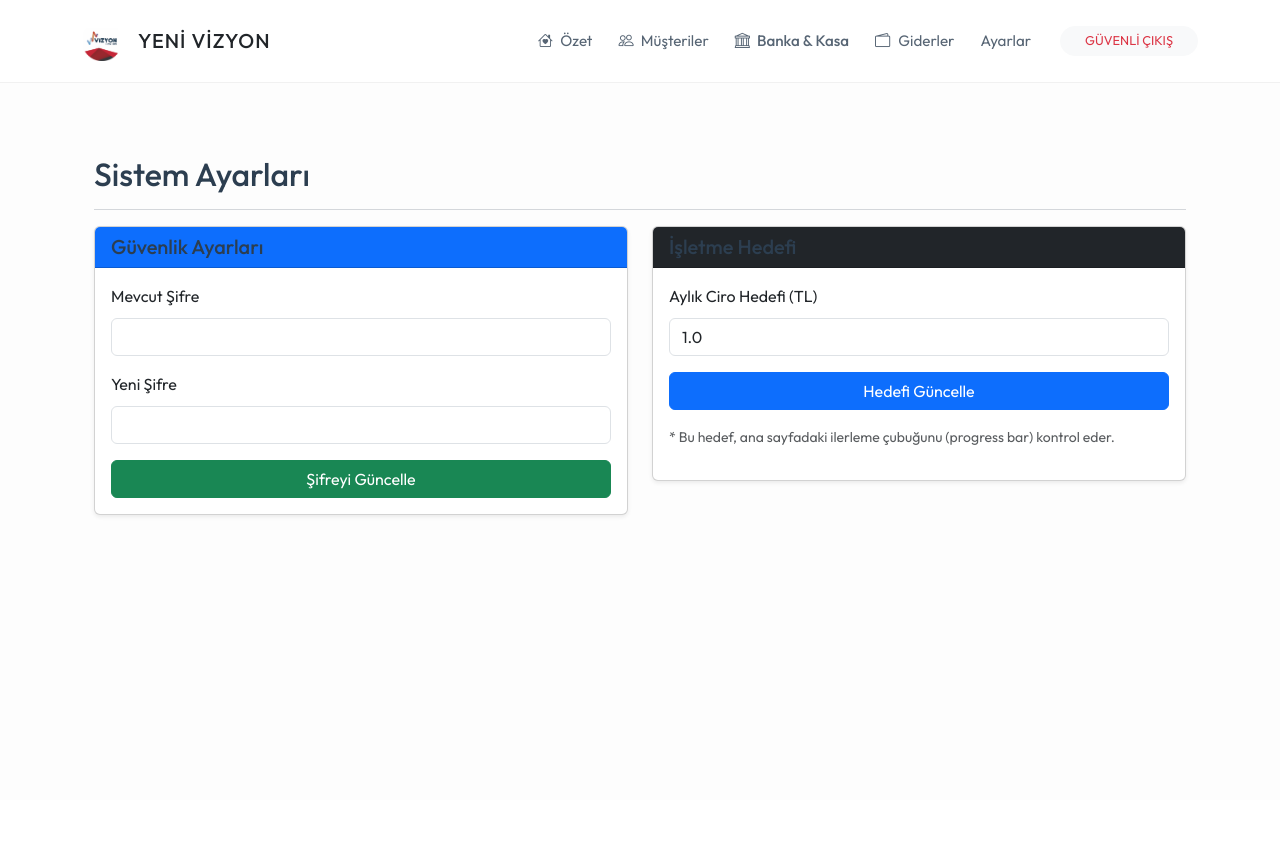
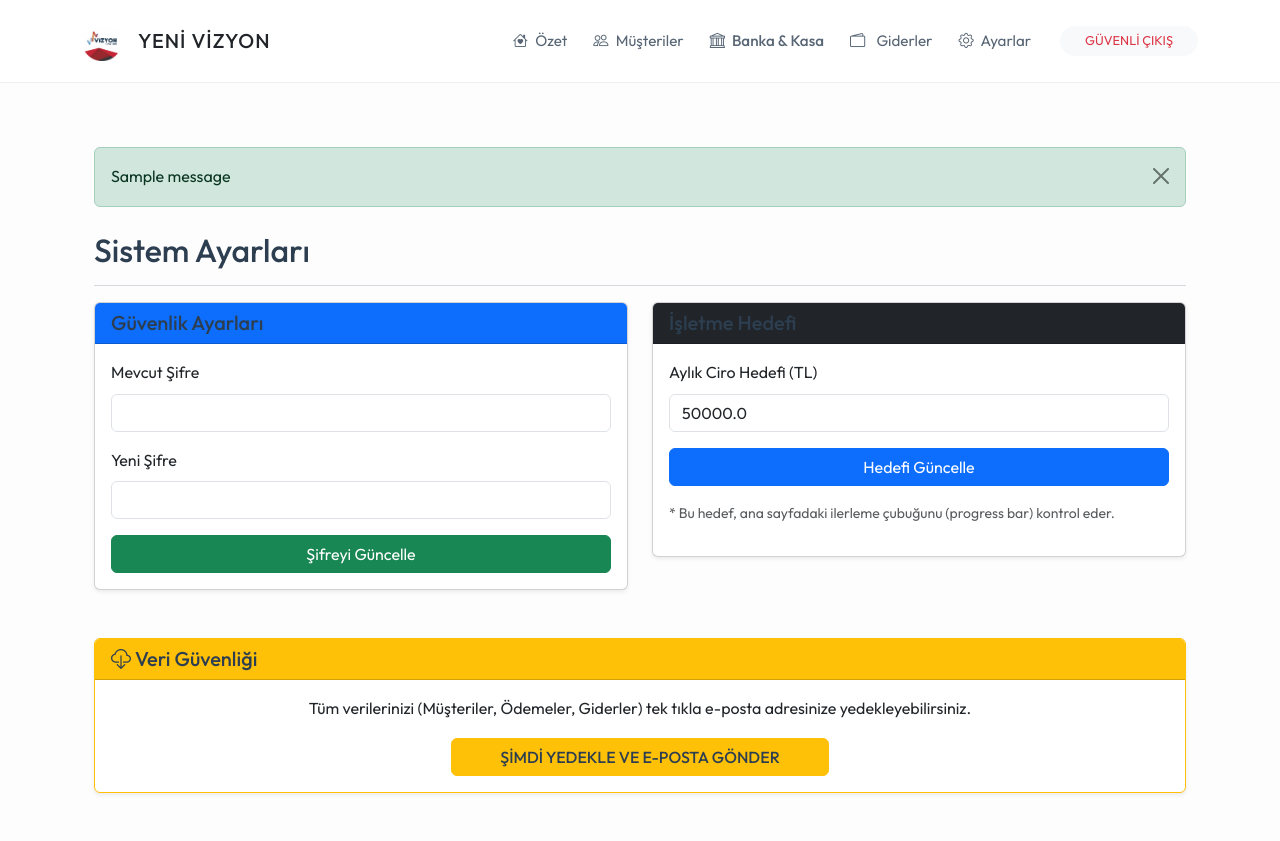
Before and after one commit to musty7091/yvr, a Flask app: page /ayarlar in a window 1280 px wide. Before the commit the page ends 517 px from the top, so only its background shows below. Run offline with Flask 3, Linux system fonts and the light colour scheme; the visitor is signed in with stand-in values (Sample User, id 1); tables that the repository leaves empty hold one stand-in row (values such as "Sample post"); one stand-in notice (Sample message) is shown.

Commit message:
yedekleme maili

```diff
--- a/app.py
+++ b/app.py
@@ -1,33 +1,42 @@
 import os
 from flask import Flask
-from dotenv import load_dotenv # Yeni eklendi
+from dotenv import load_dotenv
 from models import db
 from routes.musteri_isleri import musteri_bp
 from routes.tedarikci_isleri import tedarikci_bp
 from routes.genel_isler import genel_bp
 from routes.gider_isleri import gider_bp
 
-# .env dosyasındaki değişkenleri yükle
+# .env yükle
 load_dotenv()
 
 app = Flask(__name__)
 
-# GÜVENLİK: Secret key artık dışarıdan alınıyor, yoksa varsayılan atanıyor
-app.secret_key = os.getenv('SECRET_KEY', 'cok_gizli_varsayilan_anahtar')
+# GÜVENLİK
+app.secret_key = os.getenv('SECRET_KEY', 'cok_gizli_anahtar_123')
 
-# VERİTABANI: Yol artık dışarıdan yönetilebilir
-app.config['SQLALCHEMY_DATABASE_NAME'] = os.getenv('DATABASE_URL', 'sqlite:///instance/yvr_veritabani.db')
+# --- VERİTABANI YOLU DÜZELTMESİ ---
+# Mevcut klasörü bul ve 'instance' klasörünün tam yolunu oluştur
+basedir = os.path.abspath(os.path.dirname(__file__))
+instance_path = os.path.join(basedir, 'instance')
+
+# Eğer 'instance' klasörü yoksa kod hata vermesin, otomatik oluştursun
+if not os.path.exists(instance_path):
+    os.makedirs(instance_path)
+
+# Veritabanı yolunu tam (absolute) yol olarak ayarla
+db_path = os.path.join(instance_path, 'yvr_veritabani.db')
+app.config['SQLALCHEMY_DATABASE_URI'] = 'sqlite:///' + db_path
 app.config['SQLALCHEMY_TRACK_MODIFICATIONS'] = False
+# ----------------------------------
 
 db.init_app(app)
 
 # Blueprint Kayıtları
-app.register_blueprint(genel_bp)
-app.register_blueprint(musteri_bp, url_prefix='/musteriler')
-app.register_blueprint(tedarikci_bp, url_prefix='/tedarikciler')
-app.register_blueprint(gider_bp, url_prefix='/giderler')
+app.register_blueprint(genel_bp) # Ön ek yok (/, /login, /ayarlar)
+app.register_blueprint(musteri_bp, url_prefix='/musteri') # /musteri/satislar, /musteri/liste
+app.register_blueprint(tedarikci_bp, url_prefix='/ticari') # /ticari/borclar
+app.register_blueprint(gider_bp, url_prefix='/gider') # /gider/giderler
 
 if __name__ == '__main__':
-    # DEBUG modu artık .env dosyasından kontrol ediliyor
-    debug_mode = os.getenv('DEBUG', 'False') == 'True'
-    app.run(debug=debug_mode)
+    app.run(debug=True, port=5000)
--- a/routes/genel_isler.py
+++ b/routes/genel_isler.py
@@ -3,6 +3,11 @@ from sqlalchemy import extract
 from models import db, IsKaydi, SatinAlma, Gider, Ayarlar, BankaKasa, Transfer, Kullanici
 from utils import GUNCEL_KURLAR, kurlari_sabitle
 from datetime import datetime
+import smtplib
+from email.mime.multipart import MIMEMultipart
+from email.mime.base import MIMEBase
+from email import encoders
+import os
 
 genel_bp = Blueprint('genel', __name__)
 
@@ -215,3 +220,52 @@ def kurlari_guncelle():
 
     kurlari_sabitle()
     return redirect(request.referrer or url_for('genel.index'))
+
+@genel_bp.route('/yedekle_ve_mail_at')
+def yedekle_ve_mail_at():
+    if 'logged_in' not in session:
+        return redirect(url_for('genel.index'))
+
+    # 1. Veritabanı dosyasının yolunu belirleme
+    basedir = os.path.abspath(os.path.dirname(__file__))
+    # instance klasörü bir üst dizinde olduğu için os.path.dirname kullanıyoruz
+    db_path = os.path.join(os.path.dirname(basedir), 'instance', 'yvr_veritabani.db')
+
+    # 2. .env verilerini güvenli çekme (Hata almamak için varsayılan değerler ekledik)
+    mail_server = os.getenv('MAIL_SERVER')
+    mail_port = os.getenv('MAIL_PORT', '587') # Varsayılan olarak 587 metin olarak tutulur
+    mail_user = os.getenv('MAIL_USERNAME')
+    mail_pass = os.getenv('MAIL_PASSWORD')
+
+    # Bilgilerden biri bile eksikse işlemi durdur ve kullanıcıya bildir
+    if not all([mail_server, mail_user, mail_pass]):
+        flash('E-posta yapılandırma bilgileri eksik. Lütfen .env dosyasını kontrol edin.', 'danger')
+        return redirect(url_for('genel.ayarlar'))
+
+    try:
+        # Mesaj hazırlığı
+        mesaj = MIMEMultipart()
+        mesaj['From'] = mail_user
+        mesaj['To'] = mail_user
+        mesaj['Subject'] = f"YVR Sistem Yedek - {datetime.now().strftime('%d.%m.%Y')}"
+
+        with open(db_path, "rb") as attachment:
+            part = MIMEBase("application", "octet-stream")
+            part.set_payload(attachment.read())
+            encoders.encode_base64(part)
+            part.add_header("Content-Disposition", f"attachment; filename=yvr_yedek_{datetime.now().strftime('%Y%m%d')}.db")
+            mesaj.attach(part)
+
+        # SMTP Sunucusuna Bağlanma (Portu burada int'e çeviriyoruz)
+        server = smtplib.SMTP(mail_server, int(mail_port))
+        server.starttls()
+        server.login(mail_user, mail_pass)
+        server.send_message(mesaj)
+        server.quit()
+
+        flash('Yedekleme başarılı! Dosya e-posta adresinize gönderildi.', 'success')
+    except Exception as e:
+        # Hata detayını ekrana basar
+        flash(f'Yedekleme sırasında bir hata oluştu: {str(e)}', 'danger')
+
+    return redirect(url_for('genel.ayarlar'))
--- a/templates/ayarlar.html
+++ b/templates/ayarlar.html
@@ -48,6 +48,19 @@
                 </div>
             </div>
         </div>
+        <div class="col-md-12 mt-4">
+            <div class="card shadow-sm border-warning">
+                <div class="card-header bg-warning text-dark">
+                    <h5 class="mb-0"><i class="bi bi-cloud-download"></i> Veri Güvenliği</h5>
+                </div>
+                <div class="card-body text-center">
+                    <p>Tüm verilerinizi (Müşteriler, Ödemeler, Giderler) tek tıkla e-posta adresinize yedekleyebilirsiniz.</p>
+                    <a href="{{ url_for('genel.yedekle_ve_mail_at') }}" class="btn btn-warning px-5 fw-bold" onclick="this.innerHTML='İşlem yapılıyor, lütfen bekleyin...'; this.classList.add('disabled');">
+                        ŞİMDİ YEDEKLE VE E-POSTA GÖNDER
+                    </a>
+                </div>
+            </div>
+        </div>
     </div>
 </div>
 {% endblock %}
--- a/templates/base.html
+++ b/templates/base.html
@@ -106,18 +106,59 @@
         </button>
         <div class="collapse navbar-collapse" id="navbarNav">
             <ul class="navbar-nav ms-auto align-items-center">
-                <li class="nav-item"><a class="nav-link" href="/"><i class="bi bi-house-heart me-1"></i> Özet</a></li>
-                <li class="nav-item"><a class="nav-link" href="/musteriler"><i class="bi bi-people me-1"></i> Müşteriler</a></li>
-                <li class="nav-item"><a class="nav-link text-dark fw-bold" href="{{ url_for('genel.kasa_banka_yonetimi') }}"><i class="bi bi-bank me-1"></i> Banka & Kasa </a></li>
-                <li class="nav-item"><a class="nav-link text-white d-flex align-items-center" href="{{ url_for('gider.giderler') }}"><i class="bi bi-wallet2 me-2"></i> <span>Giderler</span></a></li>
-                <li class="nav-item"><a class="nav-link" href="{{ url_for('genel.ayarlar') }}"><i class="fas fa-cog"></i> Ayarlar</a></li>
-                <li class="nav-item ms-lg-3"><a class="btn btn-light btn-sm px-4 rounded-pill text-danger" href="/logout" style="font-size: 0.8rem;">GÜVENLİ ÇIKIŞ</a></li>
+                <li class="nav-item">
+                    <a class="nav-link" href="{{ url_for('genel.index') }}">
+                        <i class="bi bi-house-heart me-1"></i> Özet
+                    </a>
+                </li>
+
+                <li class="nav-item">
+                    <a class="nav-link" href="{{ url_for('musteri.musteriler') }}">
+                        <i class="bi bi-people me-1"></i> Müşteriler
+                    </a>
+                </li>
+
+                <li class="nav-item">
+                    <a class="nav-link text-dark fw-bold" href="{{ url_for('genel.kasa_banka_yonetimi') }}">
+                        <i class="bi bi-bank me-1"></i> Banka & Kasa
+                    </a>
+                </li>
+
+                <li class="nav-item">
+                    <a class="nav-link" href="{{ url_for('gider.giderler') }}">
+                        <i class="bi bi-wallet2 me-2"></i> Giderler
+                    </a>
+                </li>
+
+                <li class="nav-item">
+                    <a class="nav-link" href="{{ url_for('genel.ayarlar') }}">
+                        <i class="bi bi-gear me-1"></i> Ayarlar
+                    </a>
+                </li>
+
+                <li class="nav-item ms-lg-3">
+                    <a class="btn btn-light btn-sm px-4 rounded-pill text-danger" href="{{ url_for('genel.logout') }}" style="font-size: 0.8rem;">
+                        GÜVENLİ ÇIKIŞ
+                    </a>
+                </li>
             </ul>
         </div>
     </div>
 </nav>
 
 <div class="container py-5">
+    <div class="container mt-3">
+        {% with messages = get_flashed_messages(with_categories=true) %}
+        {% if messages %}
+            {% for category, message in messages %}
+            <div class="alert alert-{{ category }} alert-dismissible fade show" role="alert">
+                {{ message }}
+                <button type="button" class="btn-close" data-bs-dismiss="alert" aria-label="Close"></button>
+            </div>
+            {% endfor %}
+        {% endif %}
+        {% endwith %}
+    </div>
     {% block content %}{% endblock %}
 </div>
 
```
Also changed, not shown: instance/yvr_veritabani.db, 1 other file.
